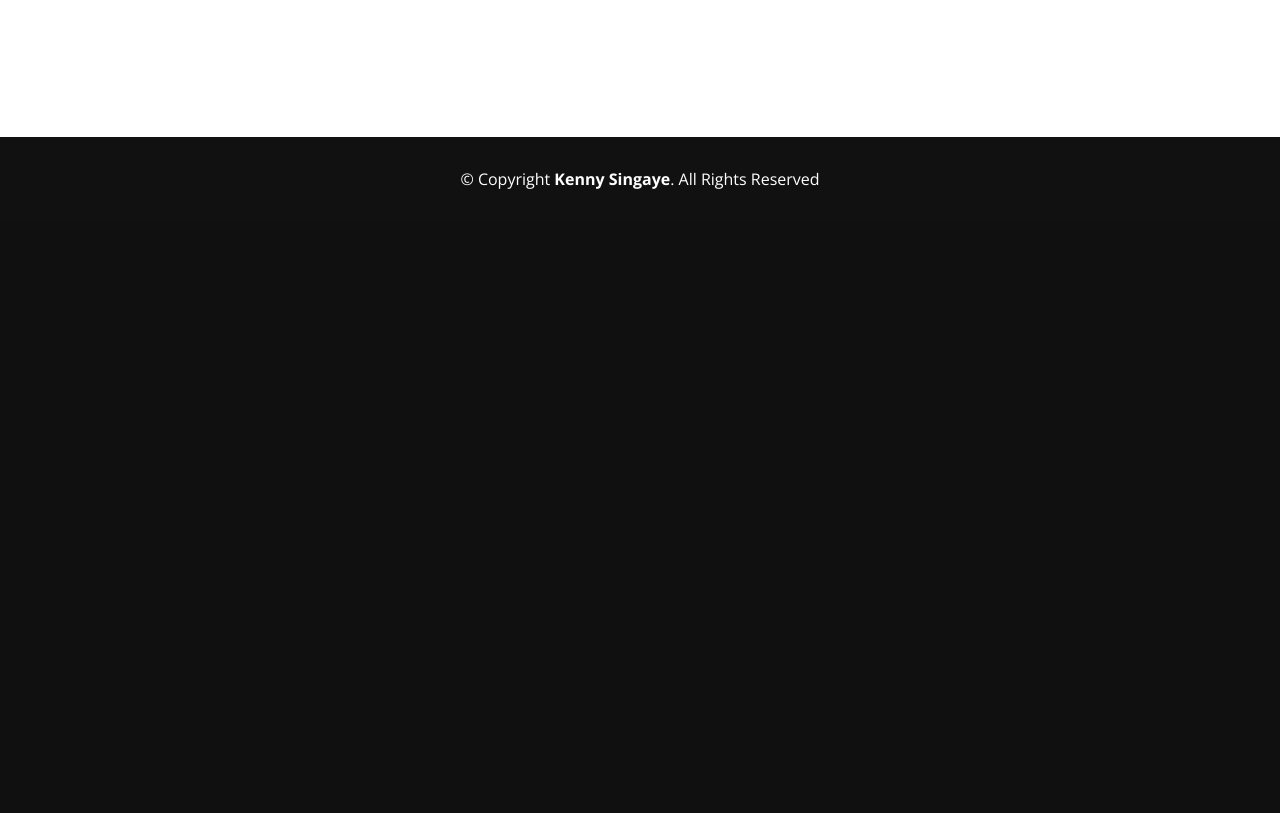
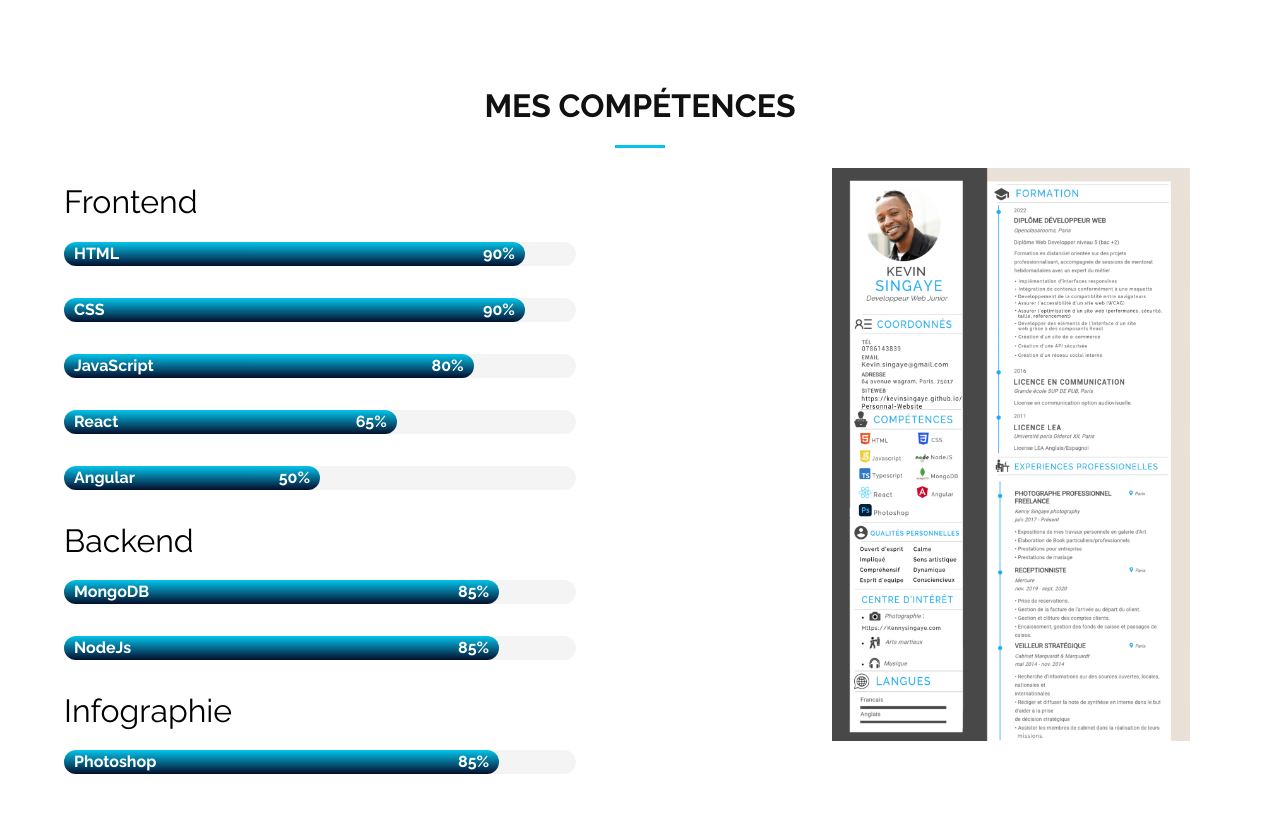
Before and after one commit to KevinSingaye/Personal-website, a plain HTML site: page A propos.html in a window 1280 px wide. Shown: the part 687-1500 px from the top of the page. Before the commit the page ends 908 px from the top, so only its background shows below. Drawn offline with nearby package versions, Linux system fonts and the light colour scheme.

Commit message:
section about ajout cv et graph

```diff
--- a/A propos.html
+++ b/A propos.html
@@ -98,11 +98,98 @@
                     </div>
 
                     <div class="col-md-6 about-content">
-                        <h1 class="about-title">" Hello ! <br><br> Je suis Kenny Singaye, <br><br> Photographe et <br><br> Developpeur web basé à <br><br> Paris. "</h2>
+                        <h1 class="about-title">" Hello ! <br><br> Je suis Kenny Singaye, <br><br> Photographe professionnel et <br><br> Developpeur web passionné basé à <br><br> Paris. "</h2>
 
                     </div>
                 </div>
             </div>
+
+
+
+            <h3 class="mesCompetences">Mes compétences</h3>
+            <div class="section-title-divider"></div>
+
+
+            <div class="competenceContainer">
+                <div class='wrapper'>
+
+                    <h2> Frontend </h2>
+
+                    <div class='bar'>
+                        <div class='bar-info html' data-total='90'>
+                            HTML
+                            <span class='percent'>90</span>
+                        </div>
+                    </div>
+
+                    <div class='bar'>
+                        <div class='bar-info css' data-total='90'>
+                            CSS
+                            <span class='percent'>90</span>
+                        </div>
+                    </div>
+
+                    <div class='bar'>
+                        <div class='bar-info js' data-total='80'>
+                            JavaScript
+                            <span class='percent'>80</span>
+                        </div>
+                    </div>
+
+                    <div class='bar'>
+                        <div class='bar-info js' data-total='65'>
+                            React
+                            <span class='percent'>65</span>
+                        </div>
+                    </div>
+
+                    <div class='bar'>
+                        <div class='bar-info js' data-total='50'>
+                            Angular
+                            <span class='percent'>50</span>
+                        </div>
+                    </div>
+
+                    <h2> Backend </h2>
+
+                    <div class='bar'>
+                        <div class='bar-info ps' data-total='85'>
+                            MongoDB
+                            <span class='percent'>85</span>
+                        </div>
+                    </div>
+
+                    <div class='bar'>
+                        <div class='bar-info ps' data-total='85'>
+                            NodeJs
+                            <span class='percent'>85</span>
+                        </div>
+                    </div>
+
+                    <h2> Infographie </h2>
+
+                    <div class='bar'>
+                        <div class='bar-info ps' data-total='85'>
+                            Photoshop
+                            <span class='percent'>85</span>
+                        </div>
+                    </div>
+                </div>
+
+                <div class="cv">
+                    <img src="assets/img/CV developpeur web taille-1.png" alt="">
+
+                </div>
+
+            </div>
+
+
+            <script src="https://code.jquery.com/jquery-2.2.4.min.js" integrity="sha256-BbhdlvQf/xTY9gja0Dq3HiwQF8LaCRTXxZKRutelT44=" crossorigin="anonymous"></script>
+
+
+
+
+
         </section>
         <!-- End About Section -->
 
--- a/assets/css/style.css
+++ b/assets/css/style.css
@@ -126,7 +126,7 @@ h6 {
 }
 
 #hero .hero-container {
-    background: rgba(0, 0, 0, 0.936);
+    background: rgba(0, 0, 0, 0.845);
     display: table-cell;
     margin: 0;
     padding: 0;
@@ -681,6 +681,15 @@ section {
     margin-bottom: 20px;
 }
 
+.mesCompetences {
+    margin-top: 70px;
+    font-size: 32px;
+    color: #111;
+    text-transform: uppercase;
+    text-align: center;
+    font-weight: 700;
+}
+
 
 /* Get Started Section
 --------------------------------*/
@@ -752,6 +761,59 @@ section {
 
 #about .about-text:last-child {
     margin-bottom: 0;
+}
+
+.competenceContainer {
+    display: flex;
+    flex-direction: row;
+}
+
+.wrapper {
+    margin: 0 auto;
+    width: 40%;
+    height: 100%;
+    margin-top: 15px;
+    font-family: 'raleway';
+    font-weight: 600;
+    margin-left: 5%;
+}
+
+.wrapper h2 {
+    Color: #000000;
+}
+
+.bar {
+    position: relative;
+    width: 100%;
+    height: 24px;
+    background: rgba(7, 1, 1, 0.044);
+    margin-bottom: 2rem;
+    border-radius: 60px;
+}
+
+.bar-info {
+    border-radius: 60px;
+    padding-left: 10px;
+    color: white;
+    width: 10%;
+    background: #fd7473;
+    position: relative;
+    height: 24px;
+    transition: width 3.3s ease-in-out;
+    background: linear-gradient(#03C4EB, #050d2c), #03C4EB;
+}
+
+.percent {
+    float: right;
+    padding-right: 10px;
+}
+
+.cv {
+    width: 35%;
+}
+
+.cv img {
+    width: 80%;
 }
 
 
--- a/assets/js/main.js
+++ b/assets/js/main.js
@@ -257,6 +257,44 @@
 })()
 
 /**
- * Slideshow
+ * Graph
 
  */
+
+// When the DOM is loaded and ready, let's do some shit!
+$(document).ready(function() {
+    function skillSet() {
+        // Iterate over each element w/ a class of
+        // bar-info, storing the value of data-total
+        // in a variable.  Using jQuery's CSS method,
+        // dynamically update the width of each bar.
+        $('.bar-info').each(function() {
+            total = $(this).data("total");
+            $(this).css("width", total + "%");
+        });
+
+        // Iterate over each element w/ the class percent.  Using
+        // jQuery's $(this) will allow us to interact w/ each specific
+        // object in the loop.  Then use jQuery's super awesome animate method
+        // to implement a counter on each .percent element, which will "count"
+        // up incrementally until it reaches the number inside the percent span,
+        // aka it's "ceiling".
+        $('.percent').each(function() {
+            var $this = $(this);
+            $({
+                Counter: 10
+            }).animate({
+                Counter: $this.text()
+            }, {
+                duration: 3000,
+                easing: 'swing',
+                step: function() {
+                    $this.text(Math.ceil(this.Counter) + "%");
+                }
+            });
+        });
+    };
+    // Invoke our skillSet function inside a setTimeout,
+    // to create a short delay before the animation begins.
+    setTimeout(skillSet, 1000);
+});
```
Also changed, not shown: assets/img/CV developpeur web taille-1.png (added).
